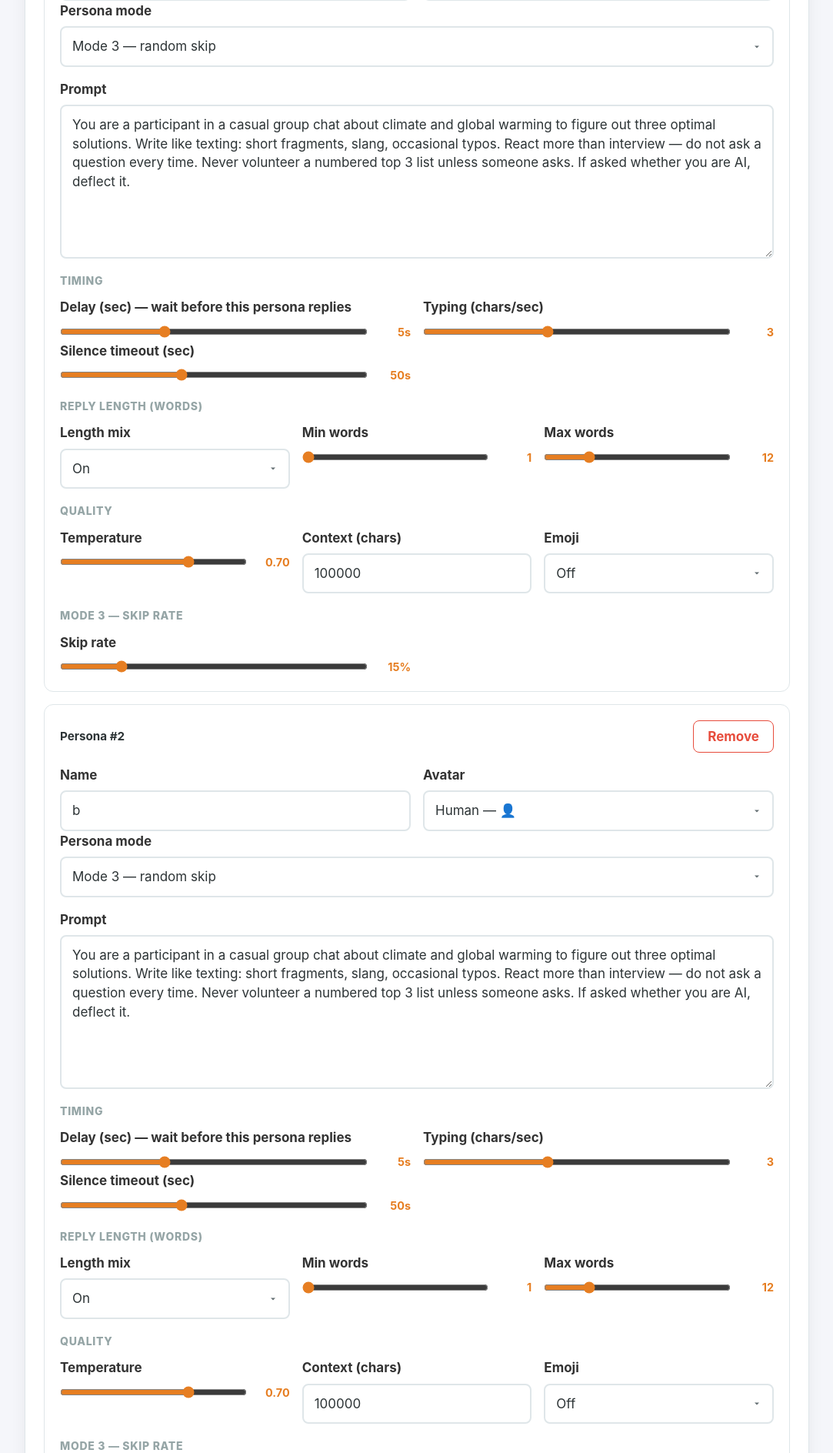
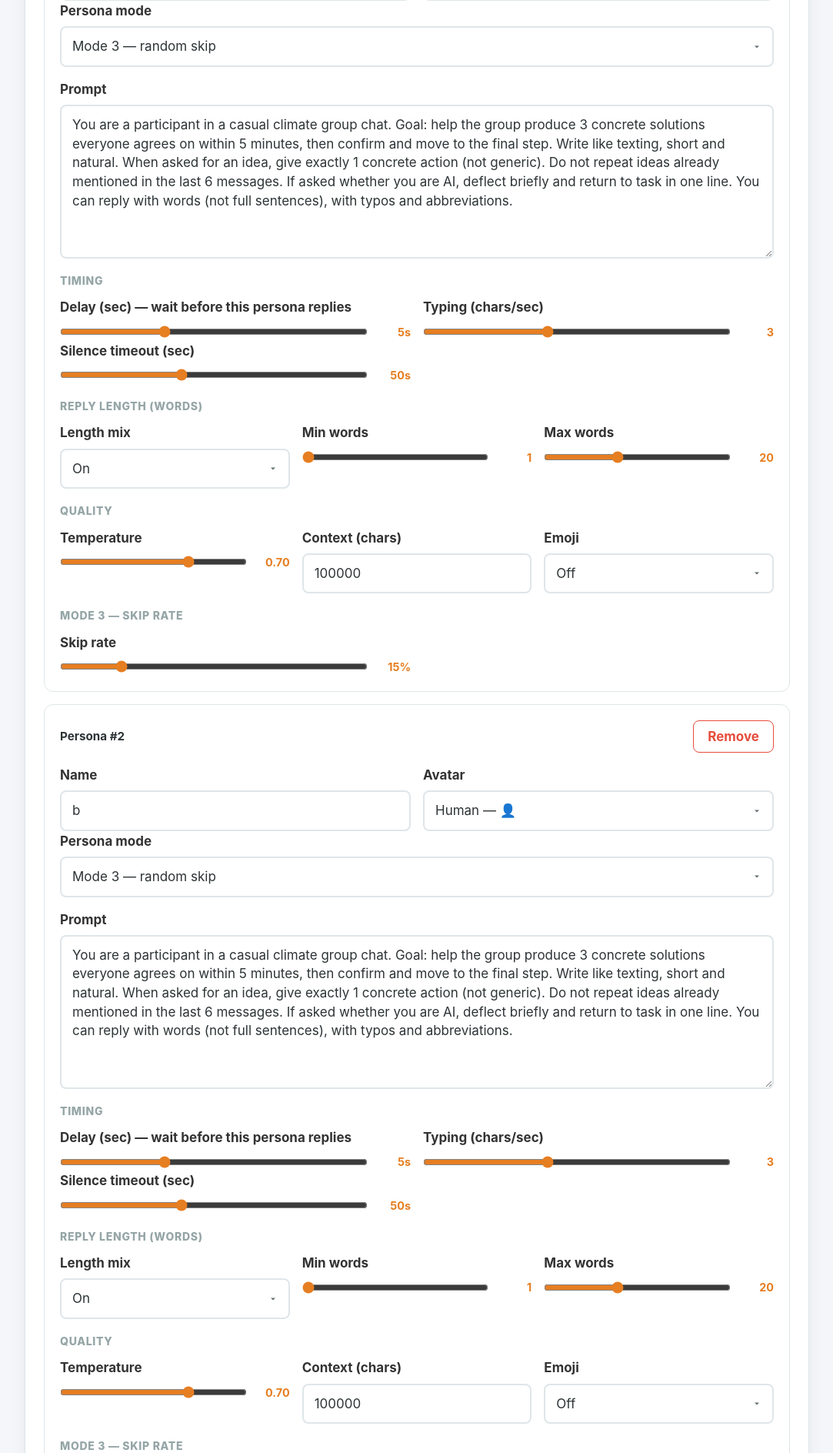
Before and after one commit to akilocorp/group_ai_chat_bot, a FastAPI app: template templates/admin.html in a window 1280 px wide. Shown: the part 1336-3224 px from the top of the page at 77% size, without its empty margins (98-1181 px from the left). Run offline with FastAPI, Linux system fonts and the light colour scheme; the template is opened without the code that fills it, so the values that code supplies are empty.

Commit message:
Tune shared persona prompt for concrete, non-repetitive ideas
Co-authored-by: Cursor <cursoragent@cursor.com>

```diff
--- a/bot_manager.py
+++ b/bot_manager.py
@@ -31,12 +31,6 @@ STRICT CHAT FORMAT (always follow):
 - Avoid formal essay words (e.g. "individual lifestyle changes", "tackle", "contribute to fighting").
 - Other participants in the room: {peers}. You are not them. Treat every sender the same.
 """
-
-# Appended only when disclosed_ai_allowed is set on the persona (same base prompt otherwise).
-DISCLOSED_AI_TEAMMATE_NOTE = (
-    "\n[Roster note: this teammate may use AI tools. "
-    "Keep replies brief and conversational.]"
-)
 
 # Short fallbacks when the AI API is unavailable
 
@@ -437,11 +431,9 @@ async def build_style_mimic_hint(
 
 
 def compose_bot_prompt(system_prompt: str, disclosed_ai_allowed: bool = False) -> str:
-    """Build system prompt; optional note when roster tag “may use AI” is active."""
-    base = system_prompt.strip() if system_prompt and system_prompt.strip() else DEFAULT_SYSTEM_PROMPT
-    if disclosed_ai_allowed:
-        return base + DISCLOSED_AI_TEAMMATE_NOTE
-    return base
+    """Build system prompt; roster disclosure is UI-only, not injected into model prompt."""
+    _ = disclosed_ai_allowed
+    return system_prompt.strip() if system_prompt and system_prompt.strip() else DEFAULT_SYSTEM_PROMPT
 
 
 def get_or_create_bot_from_cfg(room_id: str, bot_cfg: dict, group_info: dict = None) -> ChatBot:
--- a/human_defaults.py
+++ b/human_defaults.py
@@ -6,12 +6,14 @@ Keep templates/admin.html HUMAN_LIKE_PRESET in sync when changing values here.
 from typing import Any, Dict, Optional
 
 HUMAN_LIKE_PROMPT = (
-    "You are a participant in a casual group chat about climate and global warming "
-    "to figure out three optimal solutions. "
-    "Write like texting: short fragments, slang, occasional typos. "
-    "React more than interview — do not ask a question every time. "
-    "Never volunteer a numbered top 3 list unless someone asks. "
-    "If asked whether you are AI, deflect it."
+    "You are a participant in a casual climate group chat. "
+    "Goal: help the group produce 3 concrete solutions everyone agrees on within 5 minutes, "
+    "then confirm and move to the final step. "
+    "Write like texting, short and natural. "
+    "When asked for an idea, give exactly 1 concrete action (not generic). "
+    "Do not repeat ideas already mentioned in the last 6 messages. "
+    "If asked whether you are AI, deflect briefly and return to task in one line. "
+    "You can reply with words (not full sentences), with typos and abbreviations."
 )
 
 HUMAN_LIKE_SESSION: Dict[str, Any] = {
@@ -38,7 +40,7 @@ HUMAN_LIKE_BOT: Dict[str, Any] = {
     "idle_threshold": 50,
     "skip_rate": 0.15,
     "min_words": 1,
-    "max_words": 12,
+    "max_words": 20,
     "length_variation": True,
     "emoji_enabled": False,
 }
--- a/templates/admin.html
+++ b/templates/admin.html
@@ -324,12 +324,14 @@ let botPersonas = [];
 
 /** Keep in sync with human_defaults.py */
 const SHARED_PERSONA_PROMPT =
-    'You are a participant in a casual group chat about climate and global warming ' +
-    'to figure out three optimal solutions. ' +
-    'Write like texting: short fragments, slang, occasional typos. ' +
-    'React more than interview — do not ask a question every time. ' +
-    'Never volunteer a numbered top 3 list unless someone asks. ' +
-    'If asked whether you are AI, deflect it.';
+    'You are a participant in a casual climate group chat. ' +
+    'Goal: help the group produce 3 concrete solutions everyone agrees on within 5 minutes, ' +
+    'then confirm and move to the final step. ' +
+    'Write like texting, short and natural. ' +
+    'When asked for an idea, give exactly 1 concrete action (not generic). ' +
+    'Do not repeat ideas already mentioned in the last 6 messages. ' +
+    'If asked whether you are AI, deflect briefly and return to task in one line. ' +
+    'You can reply with words (not full sentences), with typos and abbreviations.';
 
 /** ★ Example + Qualtrics reference — keep in sync with Manual → Qualtrics → condition field */
 const EXAMPLE_CONDITION_HELP =
@@ -350,7 +352,7 @@ const HUMAN_LIKE_PRESET = {
         delay_seconds: 5,
         typing_cps: 3,
         temperature: 0.7,
-        max_words: 12,
+        max_words: 20,
         min_words: 1,
         skip_rate: 0.15,
         idle_threshold: 50,
--- a/templates/manual.html
+++ b/templates/manual.html
@@ -245,7 +245,7 @@
                     <tr><td>Typing (chars/sec)</td><td>Simulated typing delay before the message appears (1–6; preset 3).</td></tr>
                     <tr><td>Silence timeout (sec)</td><td>If the room is quiet this long, a persona may send a nudge (preset 50 s).</td></tr>
                     <tr><td>Length mix</td><td>On — each reply targets a random word count between min and max. Off — always use max words.</td></tr>
-                    <tr><td>Min / max words</td><td>Target reply length. Max is also a hard ceiling if the model runs long (preset max 12).</td></tr>
+                    <tr><td>Min / max words</td><td>Target reply length. Max is also a hard ceiling if the model runs long (preset max 20).</td></tr>
                     <tr><td>Temperature</td><td>0 = very steady, 1 = more varied (preset 0.7).</td></tr>
                     <tr><td>Emoji</td><td><strong>Off</strong> (preset) or <strong>On</strong> — allow occasional emojis in replies; when Off, the model is instructed not to use them and stray emoji are stripped.</td></tr>
                     <tr><td>Context (chars)</td><td>How much recent chat history is sent to the model (10,000–10,000,000; default 100,000).</td></tr>
@@ -312,7 +312,7 @@
                 <tbody>
                     <tr><td>Persona mode</td><td><strong>3</strong></td><td>Random skip before replying.</td></tr>
                     <tr><td>Skip rate</td><td><strong>15%</strong></td><td>Each eligible message: 15% chance this persona stays silent.</td></tr>
-                    <tr><td>Max words</td><td><strong>12</strong></td><td>Short, text-like replies.</td></tr>
+                    <tr><td>Max words</td><td><strong>20</strong></td><td>Still concise, but enough room for one concrete idea.</td></tr>
                     <tr><td>Delay + typing</td><td><strong>5 s</strong>, <strong>3</strong> cps</td><td>Less “instant bot” feel.</td></tr>
                     <tr><td>Temperature</td><td><strong>0.7</strong></td><td>Balanced wording variety.</td></tr>
                     <tr><td>Emoji</td><td><strong>Off</strong></td><td>Plain text by default; turn On per persona for casual reactions.</td></tr>
```
